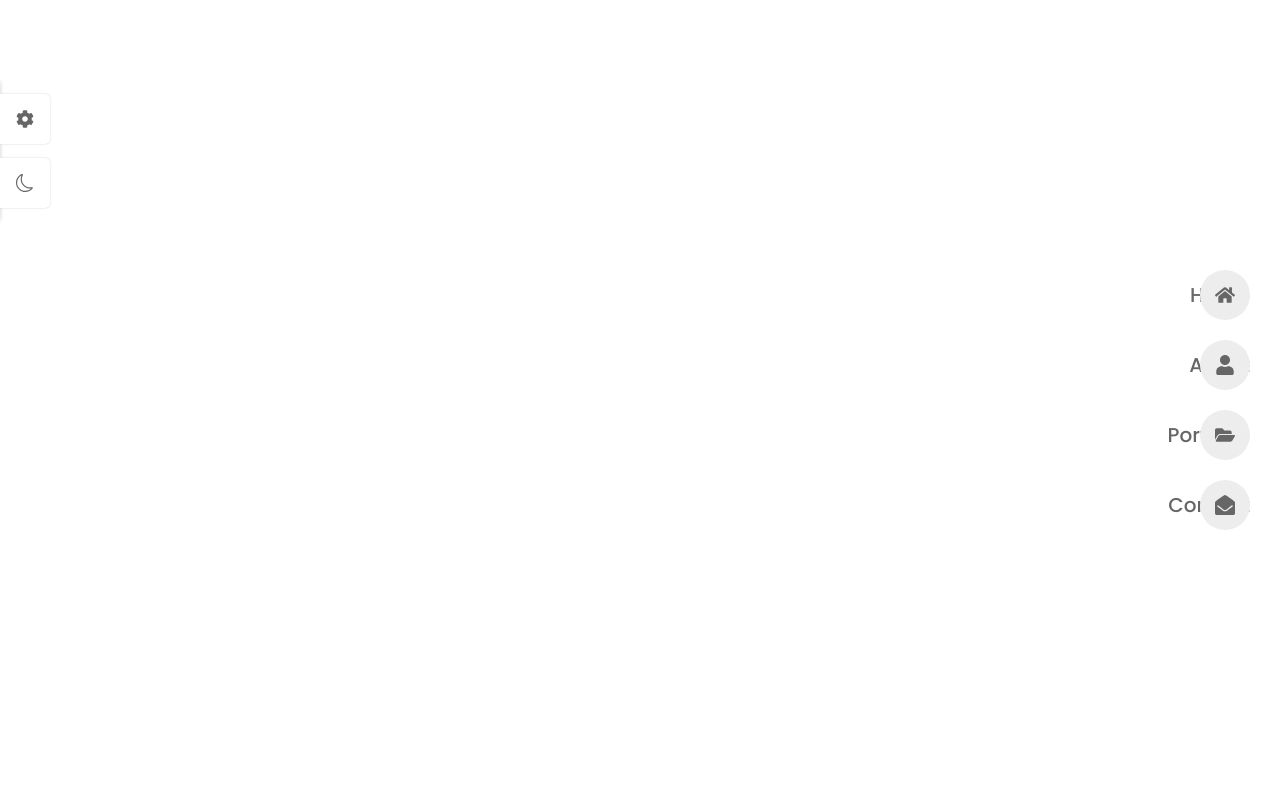
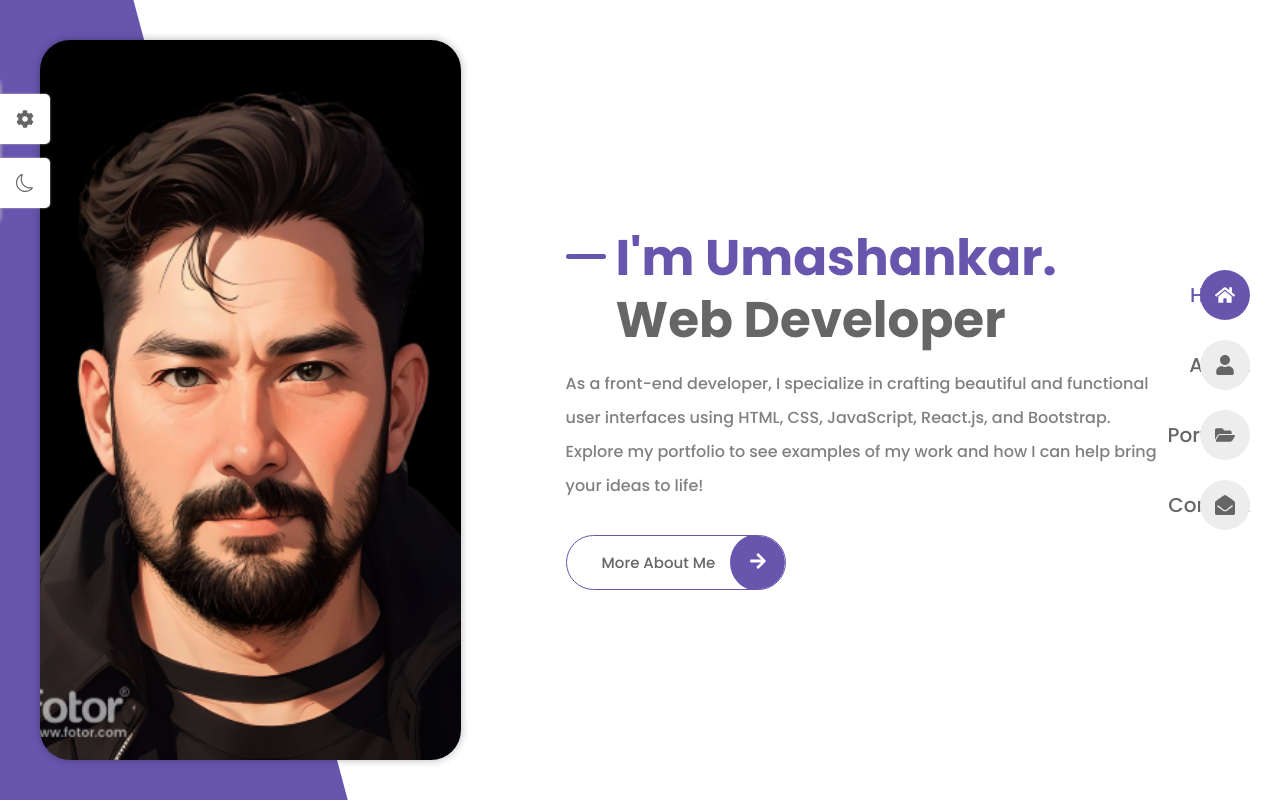
Before and after one commit to UmashankarChauhan/portfolio, a React (Vite) app: page /home in a window 1280 px wide. Before the commit this address had no page. Built offline with nearby package versions, Linux system fonts and the light colour scheme; the HTML template or start-up script is replaced by a standard one.

Commit message:
first commit

```diff
--- a/src/App.jsx
+++ b/src/App.jsx
@@ -16,7 +16,7 @@
       <Navbar />
       <Themes />
       <Routes>
-        <Route path="portfolio" element={<Home />} />
+        <Route path="home" element={<Home />} />
         <Route path="about" element={<About />} />
         <Route path="myportfolio" element={<Portfolio />} />
         <Route path="contact" element={<Contact />} />
--- a/src/data.jsx
+++ b/src/data.jsx
@@ -32,7 +32,7 @@
     id: 1,
     name: "Home",
     icon: <FaHome className="nav__icon" />,
-    path: "/portfolio",
+    path: "/home",
   },
 
   {
--- a/vite.config.js
+++ b/vite.config.js
@@ -4,5 +4,5 @@
 // https://vitejs.dev/config/
 export default defineConfig({
   plugins: [react()],
-  base: "/",
+  base: "/portfolio/",
 });
```
